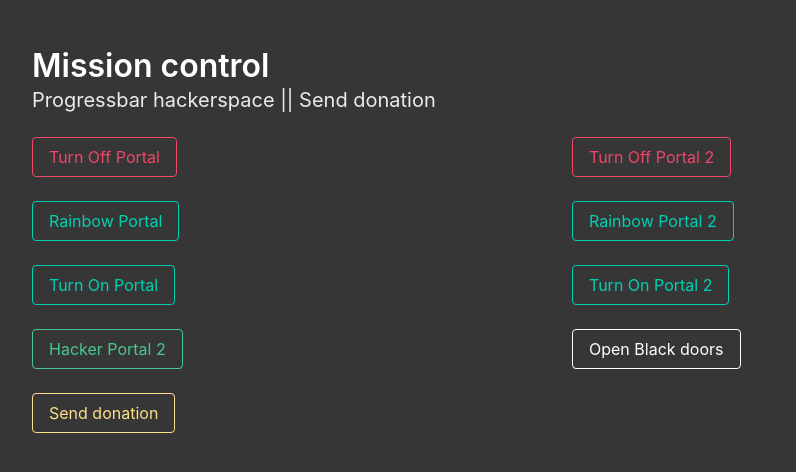
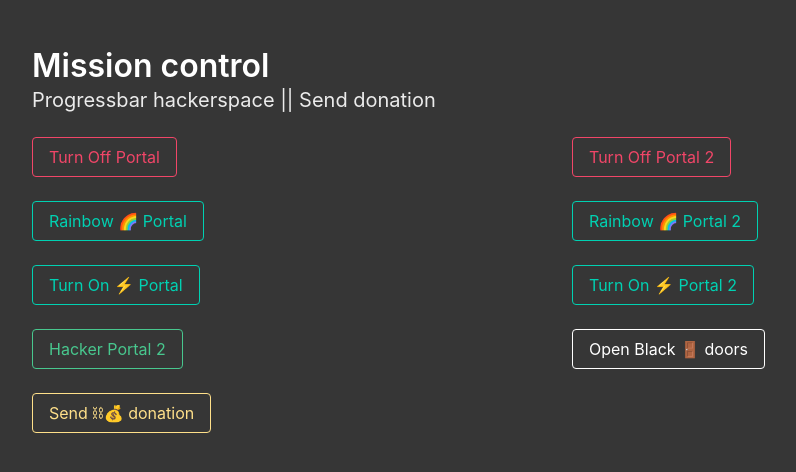
Before and after one commit to yangwao/hq.bar, a Vue app: page / in a window 1280 px wide. Shown: the top 472 px of the page, without its empty margins (80-876 px from the left). Built offline with nearby package versions, Linux system fonts and the light colour scheme.

Commit message:
lets try some emojis

```diff
--- a/src/App.vue
+++ b/src/App.vue
@@ -18,18 +18,18 @@
       </div>
       <div class="columns is-mobile">
         <div class="column">
-          <button @click="rainbowPortal('http://portal.bar')" class="button is-primary is-outlined">Rainbow Portal</button>
+          <button @click="rainbowPortal('http://portal.bar')" class="button is-primary is-outlined">Rainbow 🌈 Portal</button>
         </div>
         <div class="column">
-          <button @click="rainbowPortal('http://portal2.bar')" class="button is-primary is-outlined">Rainbow Portal 2</button>
+          <button @click="rainbowPortal('http://portal2.bar')" class="button is-primary is-outlined">Rainbow 🌈 Portal 2</button>
         </div>
       </div>
       <div class="columns is-mobile">
           <div class="column">
-            <button @click="turnOnPortal('http://portal.bar')" class="button is-primary is-outlined">Turn On Portal</button>
+            <button @click="turnOnPortal('http://portal.bar')" class="button is-primary is-outlined">Turn On ⚡️ Portal</button>
           </div>
           <div class="column">
-            <button @click="turnOnPortal('http://portal2.bar')" class="button is-primary is-outlined">Turn On Portal 2</button>
+            <button @click="turnOnPortal('http://portal2.bar')" class="button is-primary is-outlined">Turn On ⚡️ Portal 2</button>
           </div>
       </div>
       <div class="columns is-mobile">
@@ -37,12 +37,12 @@
             <button @click="hackerPortal('http://portal2.bar')" class="button is-success is-outlined">Hacker Portal 2</button>
           </div>
           <div class="column">
-            <button @click="openBlackDoors()" class="button is-white is-outlined">Open Black doors</button>
+            <button @click="openBlackDoors()" class="button is-white is-outlined">Open Black 🚪 doors</button>
           </div>
       </div>
       <div class="columns is-mobile">
         <div class="column">
-          <a href="https://donate.progressbar.sk"><button class="button is-warning is-outlined">Send donation</button></a>
+          <a href="https://donate.progressbar.sk"><button class="button is-warning is-outlined">Send ⛓💰 donation</button></a>
         </div>
       </div>
     </div>
```
